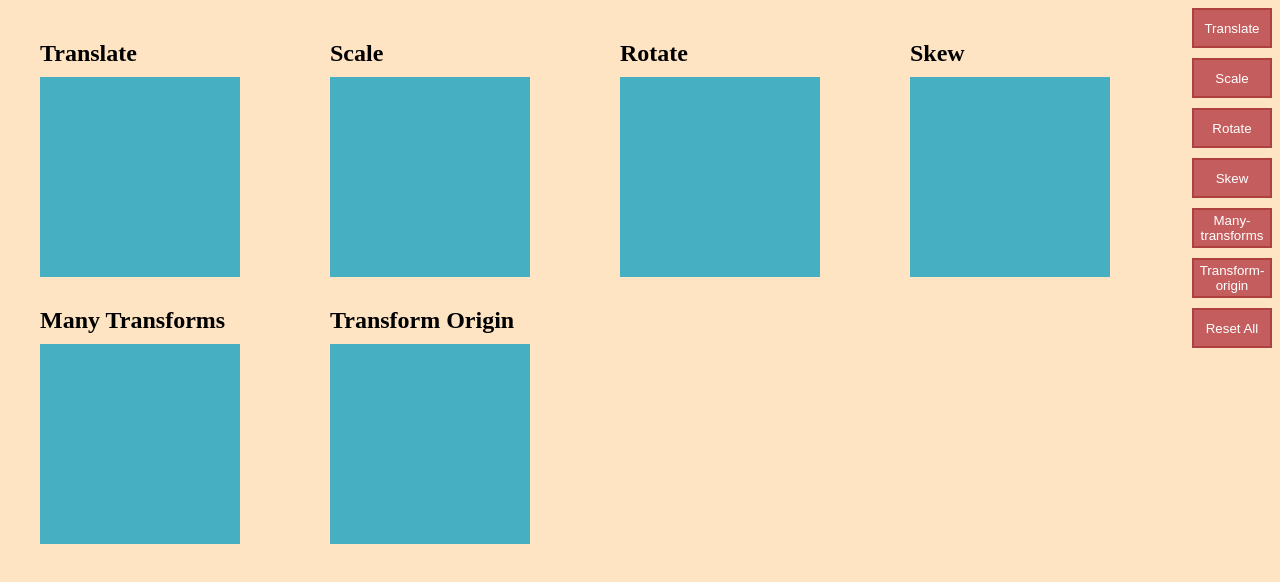
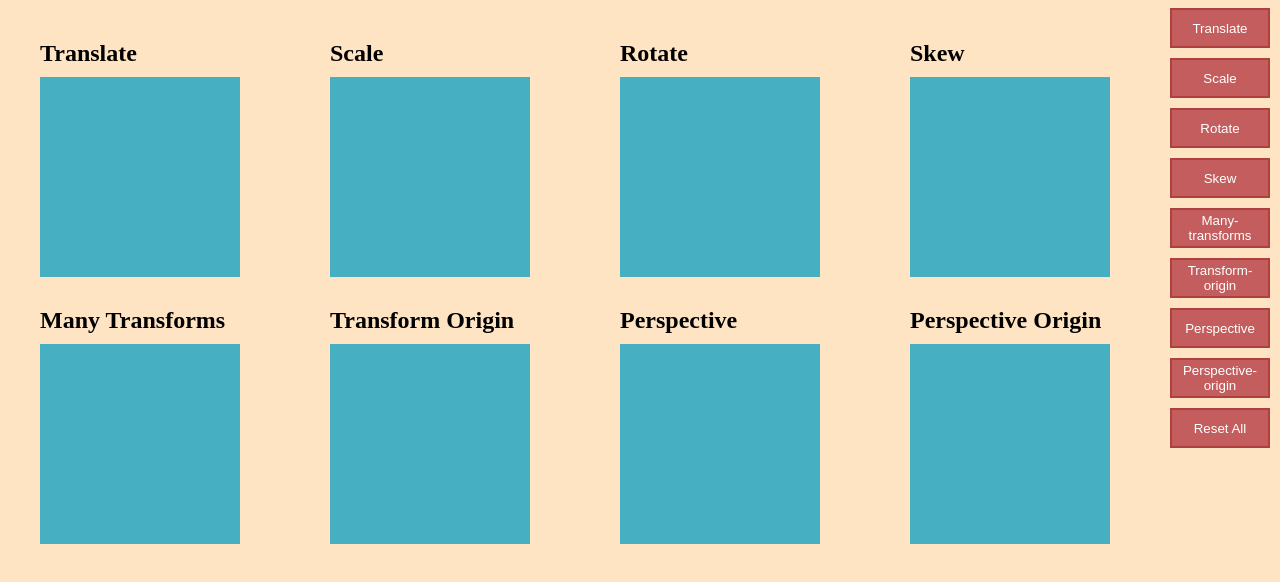
Before and after one commit to nikitakochunov/CSS-property-transform, a plain HTML site: page index.html in a window 1280 px wide. Drawn offline with Linux system fonts and the light colour scheme.

Commit message:
perspective buttons and blocks

```diff
--- a/index.html
+++ b/index.html
@@ -52,6 +52,20 @@
             </div>
         </div>
 
+        <div class="property property--perspective">
+            <h1>Perspective</h1>
+            <div class="property__background">
+                <div class="property__block"></div>
+            </div>
+        </div>
+
+        <div class="property property--perspective-origin">
+            <h1>Perspective Origin</h1>
+            <div class="property__background perspective-origin-for-bg">
+                <div class="property__block"></div>
+            </div>
+        </div>
+
     </div>
     <div class="buttons">
         <button class="btn" id='btn--translate'>
@@ -72,6 +86,12 @@
         <button class="btn" id="btn--transform-origin">
             Transform-origin
         </button>
+        <button class="btn" id="btn--perspective">
+            Perspective
+        </button>
+        <button class="btn" id="btn--perspective-origin">
+            Perspective-origin
+        </button>
         <button class="btn" id='btn--reset-all'>
             Reset All
         </button>
--- a/js/app.js
+++ b/js/app.js
@@ -39,6 +39,10 @@ createBtn('many-transforms')
 
 createBtn('transform-origin')
 
+createBtn('perspective')
+
+createBtn('perspective-origin')
+
 const resetBtn = document.querySelector('#btn--reset-all')
 resetBtn.addEventListener('click', () => {
     const blocks = document.querySelectorAll('.property__block')
--- a/scss/style.scss
+++ b/scss/style.scss
@@ -34,6 +34,8 @@ $block-color: rgb(71, 175, 194);
         width: 200px;
         height: 200px;
         background: rgba($block-color, 0.3);
+        // perspective: 400px;
+        // perspective-origin: 0 0;
     }
 
     &__block {
@@ -44,30 +46,10 @@ $block-color: rgb(71, 175, 194);
         transition: transform 0.5s;
         // transform-origin: left bottom;
     }
-
-    // &--translate &__block:hover {
-    //     transform: translate(50px, 50px);
-    // }
-
-    // &--scale &__block:hover {
-    //     transform: scale(0.5, 0.5);
-    // }
-
-    // &--rotate &__block:hover {
-    //     transform: rotate(-45deg);
-    // }
-
-    // &--skew &__block:hover {
-    //     transform: skew(-15deg, -15deg);
-    // }
-
-    // &--many-transforms &__block:hover {
-    //     transform: translate(50px, 50px) scale(0.5) rotate(45deg);
-    // }
 }
 
 .translate {
-    transform: translate(50px, 50px);
+    transform: translate(50px);
 }
 
 .scale {
@@ -91,6 +73,18 @@ $block-color: rgb(71, 175, 194);
     transform-origin: top left;
 }
 
+.perspective {
+    transform: perspective(400px) rotateY(50deg);
+}
+
+.perspective-origin {
+    transform: rotateY(50deg);
+    &-for-bg {
+        perspective: 400px;
+        perspective-origin: 0 0;
+    }
+}
+
 button {
     border: none;
 }
@@ -104,7 +98,7 @@ button {
     transform: translate(-10%, 0);
 
     .btn {
-        width: 80px;
+        width: 100px;
         height: 40px;
         margin-bottom: 10px;
         background: rgb(196, 94, 94);
```
Also changed, not shown: css/style.css.
